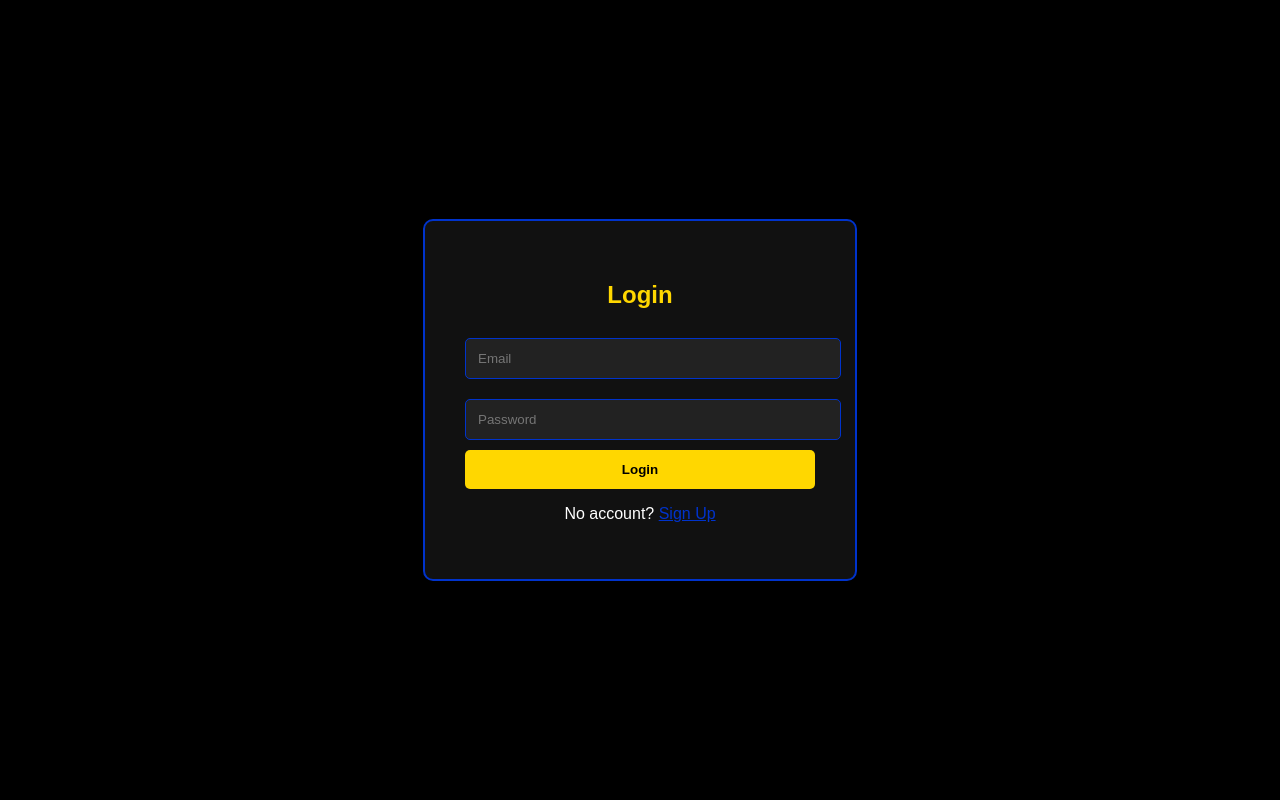
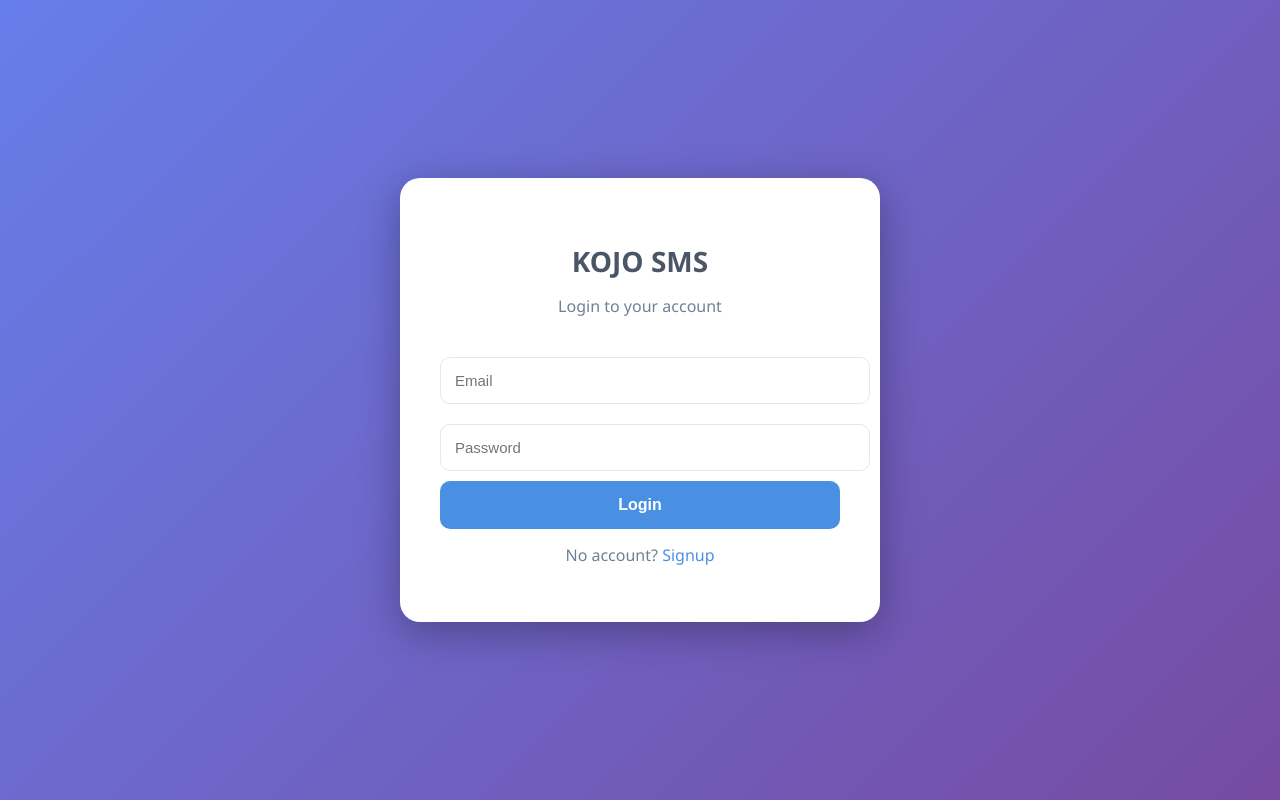
Before and after one commit to ajewoletemi/Kojo-sms-app, a Flask app: page /login in a window 1280 px wide. Run offline with Flask 3, Linux system fonts and the light colour scheme.

Commit message:
Update login.html

```diff
--- a/templates/login.html
+++ b/templates/login.html
@@ -1,19 +1,24 @@
 <!DOCTYPE html><html><head><title>Login - KOJO</title>
+<meta name="viewport" content="width=device-width, initial-scale=1">
 <style>
-body{background:#000; color:#fff; font-family:Arial; display:flex; justify-content:center; align-items:center; height:100vh; margin:0;}
-.box{background:#111; padding:40px; border-radius:10px; border:2px solid #0033cc; width:350px;}
-h2{color:#FFD700; text-align:center;}
-input{width:100%; padding:12px; margin:10px 0; background:#222; border:1px solid #0033cc; color:#fff; border-radius:5px;}
-button{width:100%; padding:12px; background:#FFD700; color:#000; border:none; border-radius:5px; font-weight:bold; cursor:pointer;}
-button:hover{background:#fff;}
-a{color:#0033cc;}
+body{background:linear-gradient(135deg, #667eea, #764ba2); height:100vh; display:flex; justify-content:center; align-items:center; margin:0; font-family:'Segoe UI',Arial;}
+.box{background:#fff; padding:40px; border-radius:20px; width:90%; max-width:400px; box-shadow:0 10px 40px rgba(0,0,0,0.3);}
+h2{color:#4a5568; text-align:center; font-size:28px; margin-bottom:5px;}
+.subtitle{text-align:center; color:#718096; margin-bottom:30px;}
+input{width:100%; padding:14px; margin:10px 0; border:1px solid #e2e8f0; border-radius:10px; font-size:15px;}
+button{width:100%; padding:15px; background:#4a90e2; color:#fff; border:none; border-radius:10px; font-size:16px; font-weight:bold; cursor:pointer;}
+button:hover{background:#357ABD;}
+a{color:#4a90e2; text-decoration:none;}
+p{text-align:center; margin-top:15px; color:#718096;}
 </style></head><body>
 <div class="box">
-<h2>Login</h2>
+<h2>KOJO SMS</h2>
+<p class="subtitle">Login to your account</p>
 {% with messages = get_flashed_messages() %}{% for message in messages %}<p style="color:red;">{{ message }}</p>{% endfor %}{% endwith %}
 <form method="POST">
 <input type="email" name="email" placeholder="Email" required>
 <input type="password" name="password" placeholder="Password" required>
-<button>Login</button></form>
-<p style="text-align:center;">No account? <a href="/signup">Sign Up</a></p>
+<button>Login</button>
+</form>
+<p>No account? <a href="/signup">Signup</a></p>
 </div></body></html>
```
